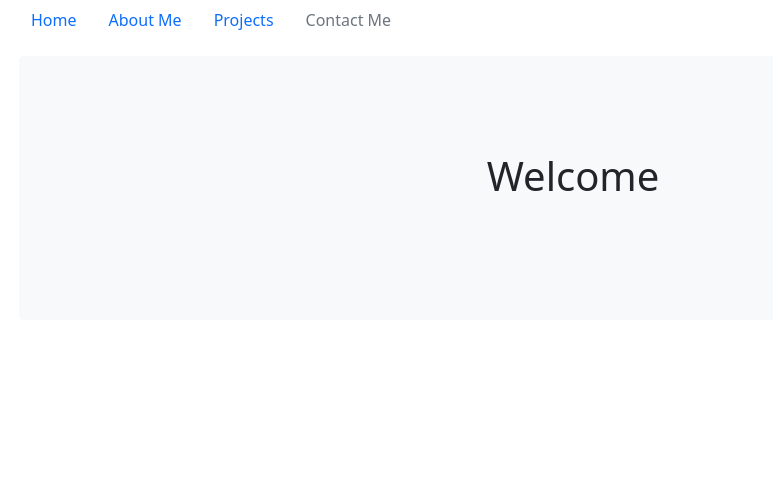
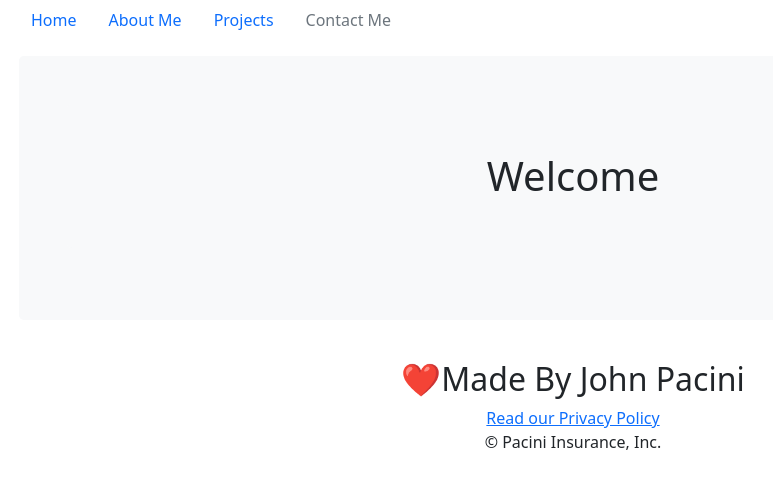
Before and after one commit to JohnPac15/Portfolio, a React (Create React App) app: page / in a window 1280 px wide. Shown: the top 488 px of the page, without its empty margins (67-840 px from the left). Built offline with nearby package versions, Linux system fonts and the light colour scheme.

Commit message:
added to the footer component

```diff
--- a/src/App.js
+++ b/src/App.js
@@ -2,7 +2,8 @@ import React, { useState } from 'react';
 import './App.css';
 import 'bootstrap/dist/css/bootstrap.min.css'
 import { Button, Alert, Breadcrumb, Container } from 'react-bootstrap'
-import Header from '../src/components/Header'
+import Header from './components/Header'
+import Footer from './components/Footer'
 
 function App() {
 
@@ -26,6 +27,7 @@ function App() {
           <h1>IT WORKS!!!!!</h1>
         )}
       </main>
+      <Footer></Footer>
     </div>
   );
 }
--- /dev/null
+++ b/src/components/Footer/index.js
@@ -0,0 +1,15 @@
+import React from 'react';
+
+function Footer(){
+    return(
+        <footer>
+            <h2>❤️Made By John Pacini</h2>
+            <div>
+                <a href="./privacy-policy.html">Read our Privacy Policy</a><br />
+                &copy; Pacini Insurance, Inc.
+            </div>
+        </footer>
+    )
+}
+
+export default Footer;
```
